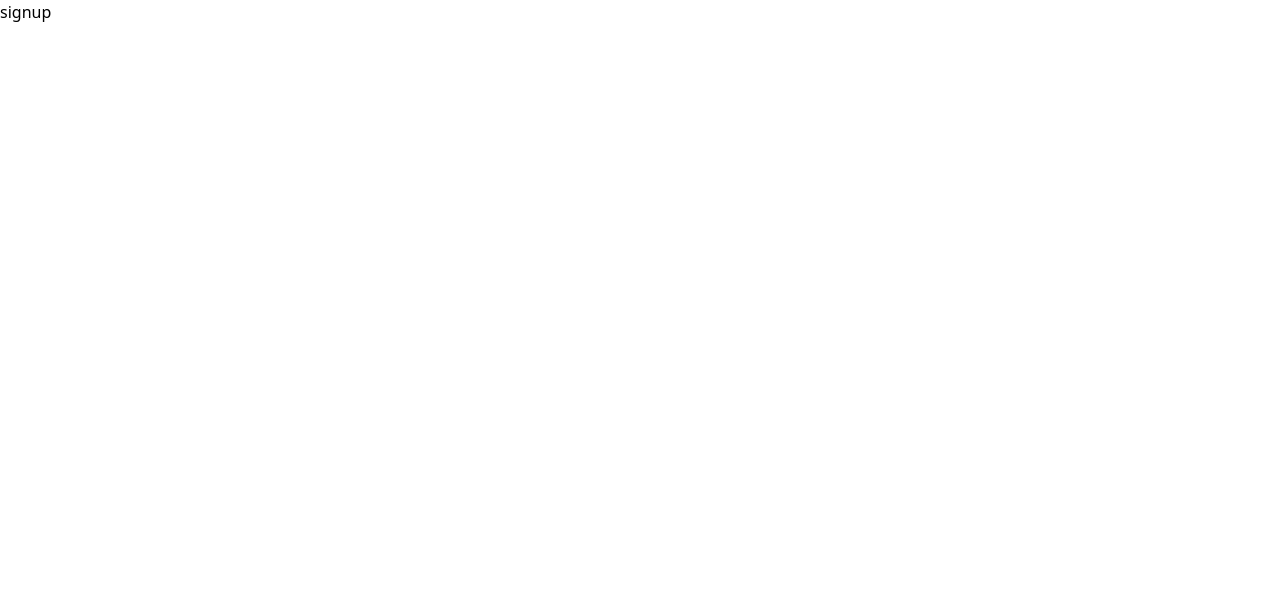
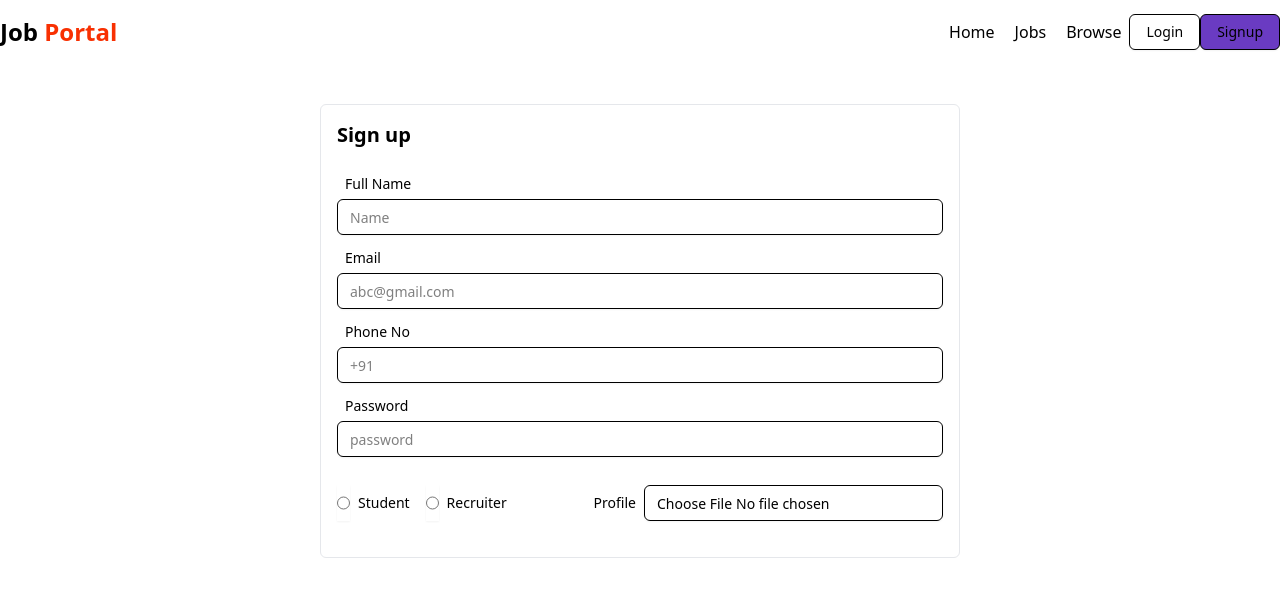
Before and after one commit to Subhajeet-Paul/job-portal, a React (Vite) app in the folder frontend/: page /signup in a window 1280 px wide. Shown: the top 596 px of the page. Built offline with nearby package versions, Linux system fonts and the light colour scheme.

Commit message:
working with frontend

```diff
--- a/frontend/package.json
+++ b/frontend/package.json
@@ -11,7 +11,9 @@
   },
   "dependencies": {
     "@radix-ui/react-avatar": "^1.1.10",
+    "@radix-ui/react-label": "^2.1.7",
     "@radix-ui/react-popover": "^1.1.15",
+    "@radix-ui/react-radio-group": "^1.3.8",
     "@radix-ui/react-slot": "^1.2.3",
     "@reduxjs/toolkit": "^2.9.0",
     "@tailwindcss/vite": "^4.1.13",
--- a/frontend/src/components/auth/login.jsx
+++ b/frontend/src/components/auth/login.jsx
@@ -1,8 +1,10 @@
 import React from 'react'
-
+import Navbar from "../shared/navbar.jsx"
 const login = () => {
   return (
-    <div>login</div>
+    <>
+    <Navbar/>
+    </>
   )
 }
 
--- a/frontend/src/components/auth/signup.jsx
+++ b/frontend/src/components/auth/signup.jsx
@@ -1,9 +1,69 @@
-import React from 'react'
+import React from "react";
+import Navbar from "../shared/navbar.jsx";
+import { Label } from "@/components/ui/label";
+import { Input } from "../ui/input.jsx";
+// import { Label } from "@/components/ui/label"
+import { RadioGroup, RadioGroupItem } from "@/components/ui/radio-group"
 
 const signup = () => {
   return (
-    <div>signup</div>
-  )
-}
+    <div>
+      <Navbar />
+      <div className="flex items-center justify-center max-w-7xl mx-auto">
+        <form
+          action=""
+          className="w-1/2 border border-gray-200 rounded-md p-4 my-10"
+        >
+          <h1 className="font-bold text-xl mb-5">Sign up</h1>
+          <div className="my-2">
+            <Label className="p-2">Full Name</Label>
+            <Input type="text" placeholder="Name" />
+          </div>
+          <div className="my-2">
+            <Label className="p-2">Email</Label>
+            <Input type="email" placeholder="abc@gmail.com" />
+          </div>
+          <div className="my-2">
+            <Label className="p-2">Phone No</Label>
+            <Input type="number" placeholder="+91" />
+          </div>
+          <div className="my-2">
+            <Label className="p-2">Password</Label>
+            <Input type="password" placeholder="password" />
+          </div>
+          <div className="flex items-center justify-between ">
+            <RadioGroup className="flex items-center gap-4 my-5">
+              <div className="flex items-center space-x-2">
+                <Input
+                type="radio"
+                name="role"
+                value="student"
+                className="cursor-pointer"
+                />
+                <Label htmlFor="option-one">Student</Label>
+              </div>
+              <div className="flex items-center space-x-2">
+              <Input
+                type="radio"
+                name="role"
+                value="recruiter"
+                className="cursor-pointer"
+                />
+                <Label htmlFor="option-two">Recruiter</Label>
+              </div>
+            </RadioGroup>
+            <div className="flex items-center gap-2">
+              <Label>Profile</Label>
+              <Input
+              accept="image/*"
+              type="file"
+              />
+            </div>
+          </div>
+        </form>
+      </div>
+    </div>
+  );
+};
 
-export default signup
+export default signup;
--- a/frontend/src/components/shared/navbar.jsx
+++ b/frontend/src/components/shared/navbar.jsx
@@ -3,6 +3,7 @@ import { Popover, PopoverContent, PopoverTrigger } from "../ui/popover";
 import { Avatar, AvatarFallback, AvatarImage } from "../ui/avatar";
 import { Button } from "@/components/ui/button";
 import { LogOut, User2 } from "lucide-react";
+import { Link } from "react-router-dom";
 
 // import {Link} from 'react-router-dom'
 const navbar = () => {
@@ -23,8 +24,12 @@ const navbar = () => {
           </ul>
           {!user ? (
             <div>
+              <Link to="/login">
               <Button variant="outline">Login</Button>
+              </Link>
+              <Link to="/signup">
               <Button variant="outline" className="bg-[#6A3BC2] hover:bg-[#533e7b]">Signup</Button>
+              </Link>
             </div>
           ) : (
             <Popover>
--- /dev/null
+++ b/frontend/src/components/ui/input.jsx
@@ -0,0 +1,24 @@
+import * as React from "react"
+
+import { cn } from "@/lib/utils"
+
+function Input({
+  className,
+  type,
+  ...props
+}) {
+  return (
+    <input
+      type={type}
+      data-slot="input"
+      className={cn(
+        "file:text-foreground placeholder:text-muted-foreground selection:bg-primary selection:text-primary-foreground dark:bg-input/30 border-input flex h-9 w-full min-w-0 rounded-md border bg-transparent px-3 py-1 text-base shadow-xs transition-[color,box-shadow] outline-none file:inline-flex file:h-7 file:border-0 file:bg-transparent file:text-sm file:font-medium disabled:pointer-events-none disabled:cursor-not-allowed disabled:opacity-50 md:text-sm",
+        "focus-visible:border-ring focus-visible:ring-ring/50 focus-visible:ring-[3px]",
+        "aria-invalid:ring-destructive/20 dark:aria-invalid:ring-destructive/40 aria-invalid:border-destructive",
+        className
+      )}
+      {...props} />
+  );
+}
+
+export { Input }
--- /dev/null
+++ b/frontend/src/components/ui/label.jsx
@@ -0,0 +1,21 @@
+import * as React from "react"
+import * as LabelPrimitive from "@radix-ui/react-label"
+
+import { cn } from "@/lib/utils"
+
+function Label({
+  className,
+  ...props
+}) {
+  return (
+    <LabelPrimitive.Root
+      data-slot="label"
+      className={cn(
+        "flex items-center gap-2 text-sm leading-none font-medium select-none group-data-[disabled=true]:pointer-events-none group-data-[disabled=true]:opacity-50 peer-disabled:cursor-not-allowed peer-disabled:opacity-50",
+        className
+      )}
+      {...props} />
+  );
+}
+
+export { Label }
--- /dev/null
+++ b/frontend/src/components/ui/radio-group.jsx
@@ -0,0 +1,41 @@
+import * as React from "react"
+import * as RadioGroupPrimitive from "@radix-ui/react-radio-group"
+import { CircleIcon } from "lucide-react"
+
+import { cn } from "@/lib/utils"
+
+function RadioGroup({
+  className,
+  ...props
+}) {
+  return (
+    <RadioGroupPrimitive.Root
+      data-slot="radio-group"
+      className={cn("grid gap-3", className)}
+      {...props} />
+  );
+}
+
+function RadioGroupItem({
+  className,
+  ...props
+}) {
+  return (
+    <RadioGroupPrimitive.Item
+      data-slot="radio-group-item"
+      className={cn(
+        "border-input text-primary focus-visible:border-ring focus-visible:ring-ring/50 aria-invalid:ring-destructive/20 dark:aria-invalid:ring-destructive/40 aria-invalid:border-destructive dark:bg-input/30 aspect-square size-4 shrink-0 rounded-full border shadow-xs transition-[color,box-shadow] outline-none focus-visible:ring-[3px] disabled:cursor-not-allowed disabled:opacity-50",
+        className
+      )}
+      {...props}>
+      <RadioGroupPrimitive.Indicator
+        data-slot="radio-group-indicator"
+        className="relative flex items-center justify-center">
+        <CircleIcon
+          className="fill-primary absolute top-1/2 left-1/2 size-2 -translate-x-1/2 -translate-y-1/2" />
+      </RadioGroupPrimitive.Indicator>
+    </RadioGroupPrimitive.Item>
+  );
+}
+
+export { RadioGroup, RadioGroupItem }
```
Also changed, not shown: 1 other file (tests, documents, lock files or other folders).
